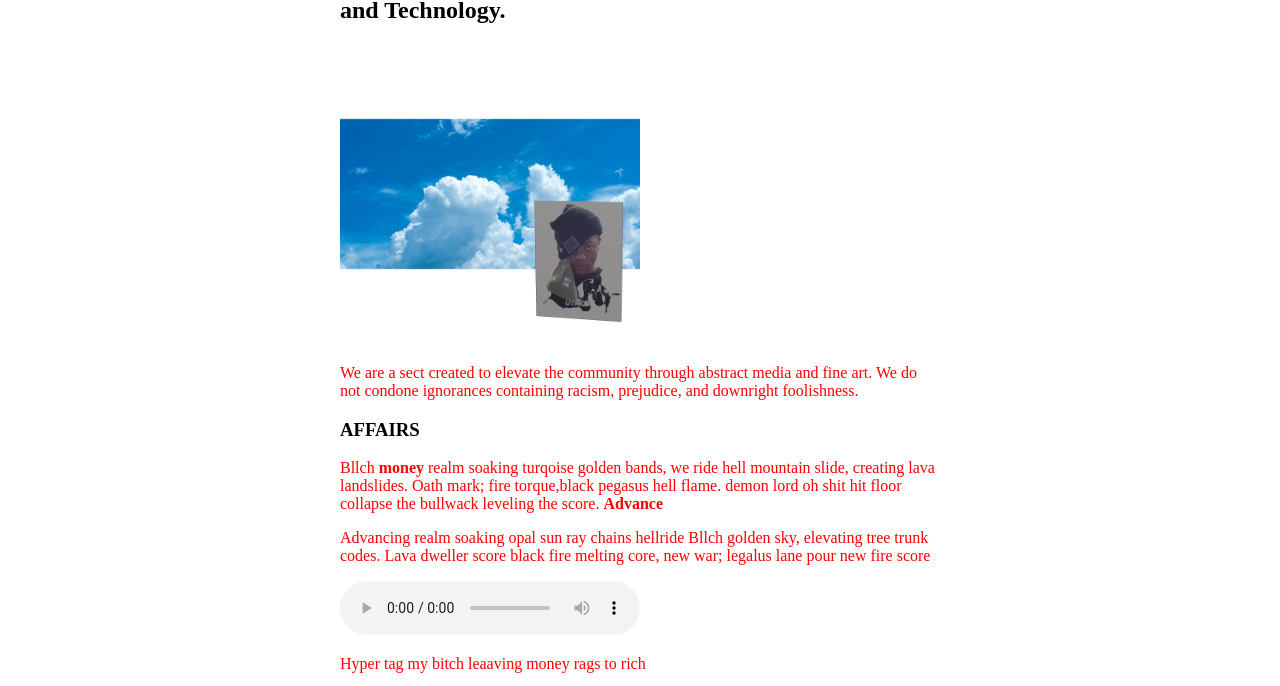
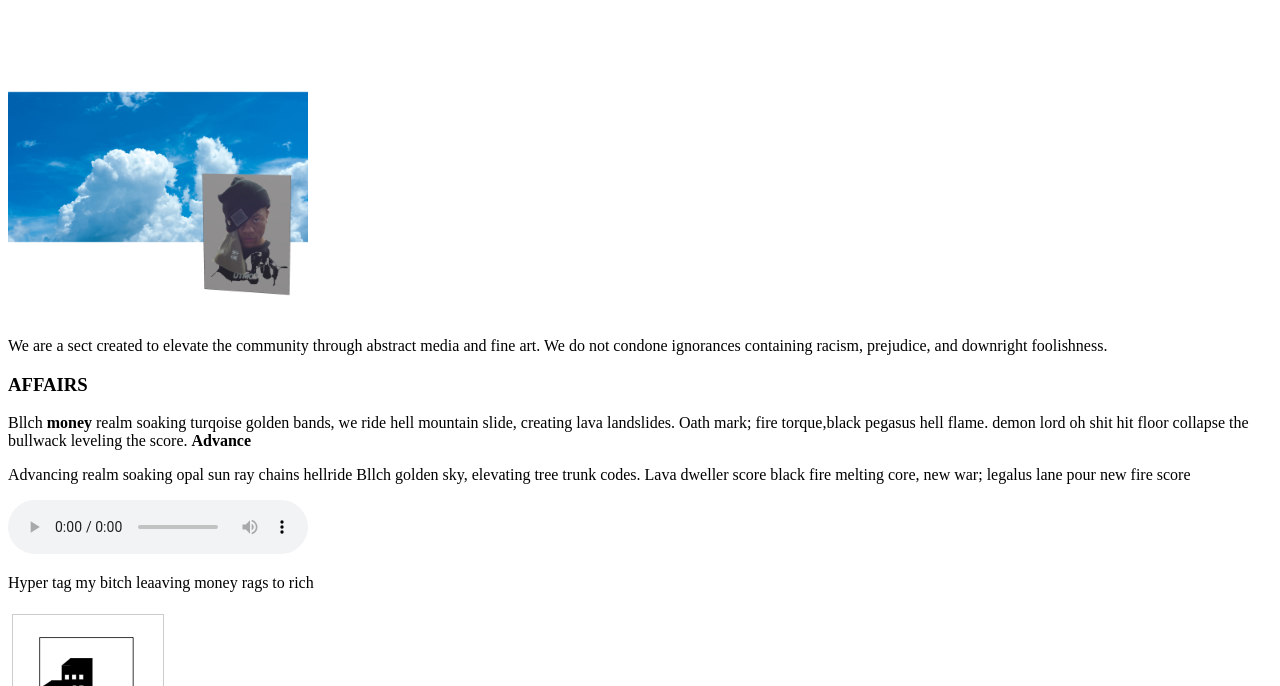
Before and after one commit to JustusDavis/BLLCH, a plain HTML site: page index.html in a window 1280 px wide. Shown: the part 110-796 px from the top of the page. Drawn offline with Linux system fonts and the light colour scheme; a web font is replaced by a local one.

Commit message:
Update index.html

```diff
--- a/index.html
+++ b/index.html
@@ -8,7 +8,7 @@
 <link rel="preconnect" href="https://fonts.googleapis.com">
 <link rel="preconnect" href="https://fonts.gstatic.com" crossorigin>
 <link href="https://fonts.googleapis.com/css2?family=DotGothic16&family=Roboto+Condensed:wght@300&display=swap" rel="stylesheet">
-<link href="style.css" rel = "stylesheet">
+<link src="style.css" rel = "stylesheet">
 </head>
 
   <body>
```
